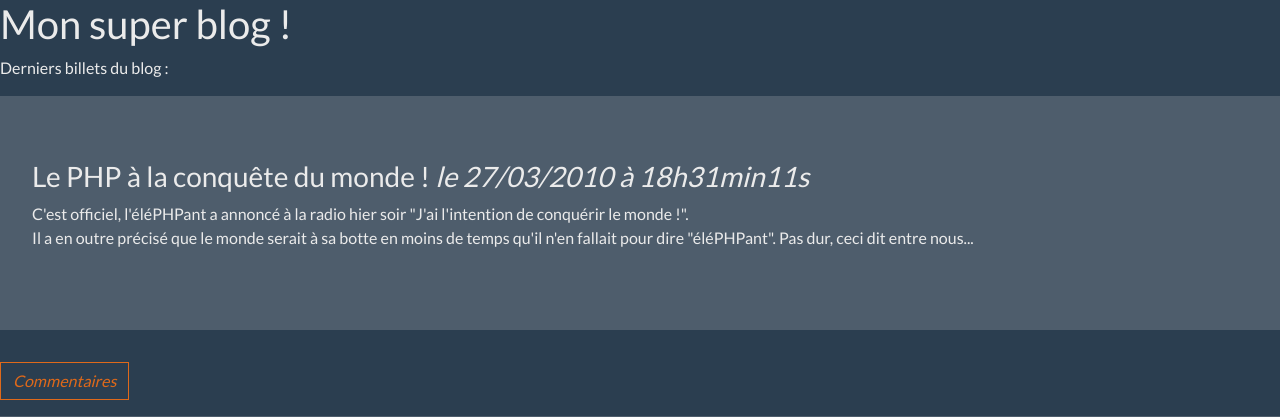
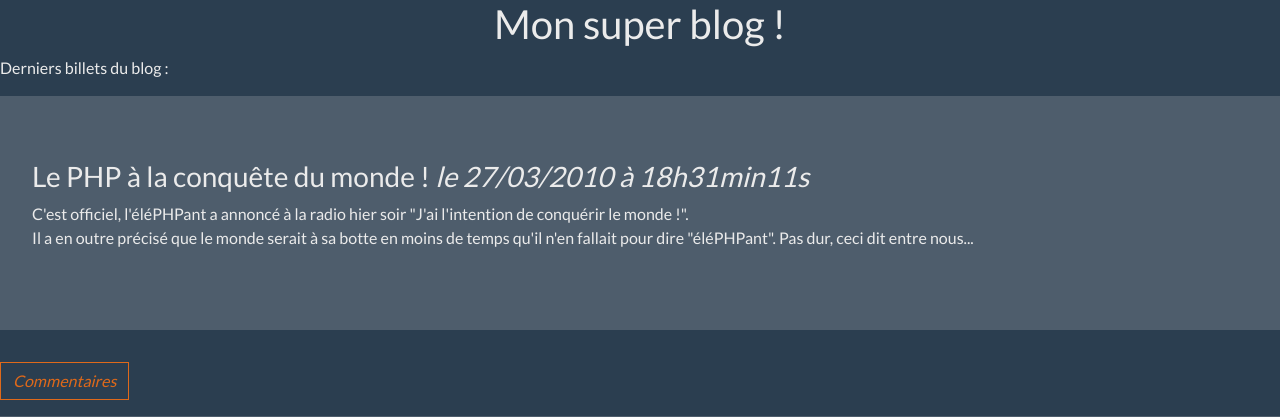
Before and after one commit to ysoline/MVC, a PHP site: page / in a window 1280 px wide. Shown: the top 417 px of the page. Run offline with PHP 8.4, Linux system fonts and the light colour scheme; data comes from the database, SQL or seed files in the repository; some libraries are stand-ins or nearby versions.

Commit message:
Amélioration graphique

```diff
--- a/view/frontend/listPostsView.php
+++ b/view/frontend/listPostsView.php
@@ -1,7 +1,7 @@
 <?php $title = 'Mon blog'; ?>
 
 <?php ob_start(); ?>
-<h1>Mon super blog !</h1>
+<h1 class='d-flex justify-content-center'>Mon super blog !</h1>
 <p>Derniers billets du blog :</p>
 
 
--- a/view/frontend/postView.php
+++ b/view/frontend/postView.php
@@ -33,7 +33,7 @@
         ?>
     </div>
 
-    <h5 class="d-flex justify-content-center mt-5">Ajouter un commentaire </h5>
+    <h5 class="d-flex justify-content-center mt-5">Ajouter un commentaire : </h5>
     <div class="col-md-6 offset-md-5 mt-5">
         <div class="card border-primary mb-3 col-md-auto" style="max-width: 20rem;">
 
--- a/view/frontend/template.php
+++ b/view/frontend/template.php
@@ -4,7 +4,7 @@
     <meta charset="utf-8">
     <link href="https://stackpath.bootstrapcdn.com/bootswatch/4.3.1/superhero/bootstrap.min.css" rel="stylesheet" integrity="sha384-LS4/wo5Z/8SLpOLHs0IbuPAGOWTx30XSoZJ8o7WKH0UJhRpjXXTpODOjfVnNjeHu" crossorigin="anonymous">
 
-    <title><?= $title ?></title>
+    <title ><?= $title ?></title>
     </head>
 
     <body>
```
